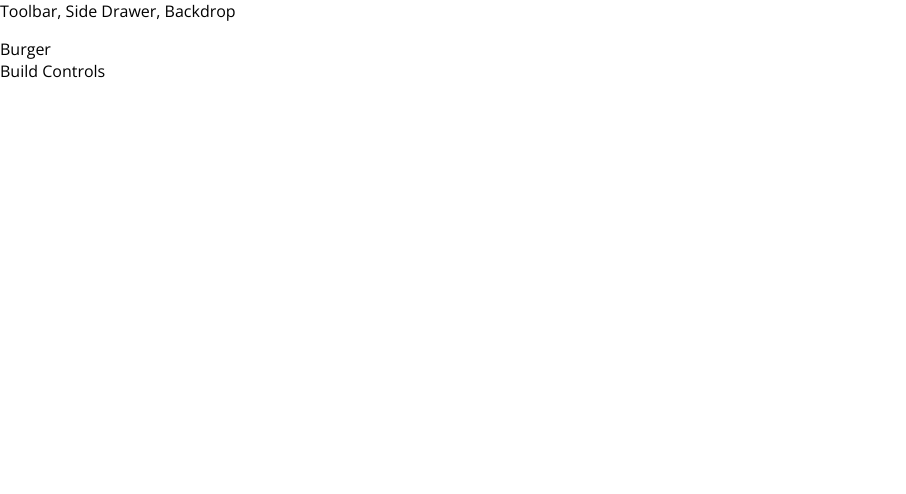
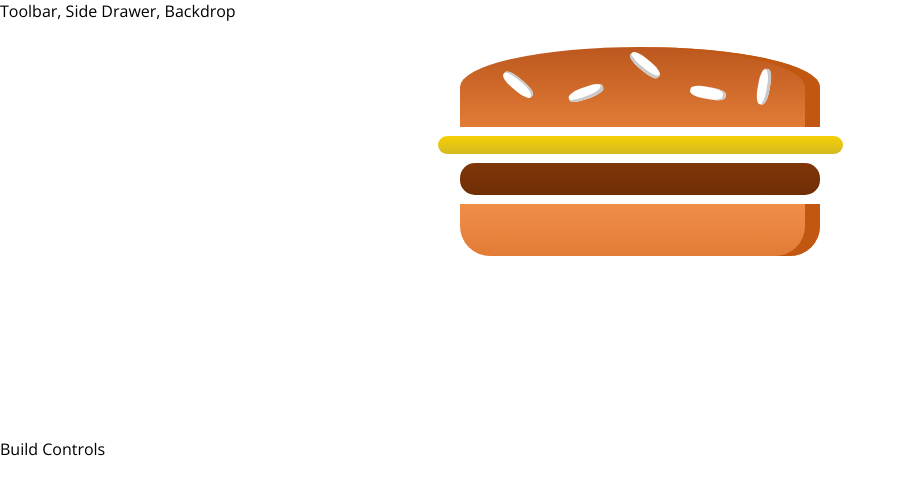
Before and after one commit to matthewdoles/react-developer-course, a React app in the folder burger-builder/: page / in a window 1280 px wide. Shown: the top 494 px of the page, without its empty margins (0-906 px from the left). Built offline with nearby package versions, Linux system fonts and the light colour scheme.

Commit message:
8.5 - Prop Type Validation & Burger Component

```diff
--- a/burger-builder/package.json
+++ b/burger-builder/package.json
@@ -31,6 +31,7 @@
     "postcss-flexbugs-fixes": "3.2.0",
     "postcss-loader": "2.0.8",
     "promise": "8.0.1",
+    "prop-types": "^15.7.2",
     "raf": "3.4.0",
     "react": "^16.11.0",
     "react-dev-utils": "^5.0.1",
--- /dev/null
+++ b/burger-builder/src/components/Burger/Burger.css
@@ -0,0 +1,23 @@
+.Burger {
+    width: 100%;
+    margin: auto;
+    height: 300px;
+    overflow: scroll;
+    text-align: center;
+    font-weight: bold;
+    font-size: 1.2rem;
+}
+
+@media (min-width: 500px) and (min-height: 401px) {
+    .Burger {
+        width: 450px;
+        height: 400px;
+    }
+}
+
+@media (min-width: 500px) and (max-height: 400px) {
+    .Burger {
+        width: 350px;
+        height: 300px;
+    }
+}
--- a/burger-builder/src/components/Burger/Burger.js
+++ b/burger-builder/src/components/Burger/Burger.js
@@ -0,0 +1,17 @@
+import React from 'react'
+import classes from './Burger.css'
+import BurgerIngredient from './BurgerIngredient/BurgerIngredient'
+import BurgerBuilder from '../../containers/BurgerBuilder/BurgerBuilder'
+
+const burger = (props) => {
+    return (
+        <div className={classes.Burger}>
+            <BurgerIngredient type="bread-top"/>
+            <BurgerIngredient type="cheese"/>
+            <BurgerIngredient type="meat"/>
+            <BurgerIngredient type="bread-bottom"/>
+        </div>
+    );
+}
+
+export default burger
--- a/burger-builder/src/components/Burger/BurgerIngredient/BurgerIngredient.js
+++ b/burger-builder/src/components/Burger/BurgerIngredient/BurgerIngredient.js
@@ -1,10 +1,13 @@
-import React from 'react'
+import React, { Component } from 'react'
 import classes from './BurgerIngredient.css'
+import PropTypes from 'prop-types'
 
-const burgerIngredient = (props) => {
+class BurgerIngredient  extends Component  {
+
+    render () {
         let ingredient = null;
 
-    switch (props.type) {
+        switch (this.props.type) {
             case('bread-bottom'):
                 ingredient = <div className={classes.BreadBottom}></div>
                 break
@@ -34,5 +37,10 @@
         }
         return ingredient
     }
+}
 
-export default burgerIngredient
+BurgerIngredient.PropTypes = {
+    type: PropTypes.string.isRequired
+}
+
+export default BurgerIngredient
--- a/burger-builder/src/containers/BurgerBuilder/BurgerBuilder.js
+++ b/burger-builder/src/containers/BurgerBuilder/BurgerBuilder.js
@@ -1,11 +1,12 @@
 import React, { Component } from 'react'
 import Aux from '../../hoc/Aux'
+import Burger from '../../components/Burger/Burger'
 
 class BurgerBuilder extends Component {
     render() {
         return(
             <Aux>
-                <div>Burger</div>
+                <Burger />
                 <div>Build Controls</div>
             </Aux>
         )
```
Also changed, not shown: 1 other file (tests, documents, lock files or other folders). Lines whose indentation alone changed are shown as unchanged.
